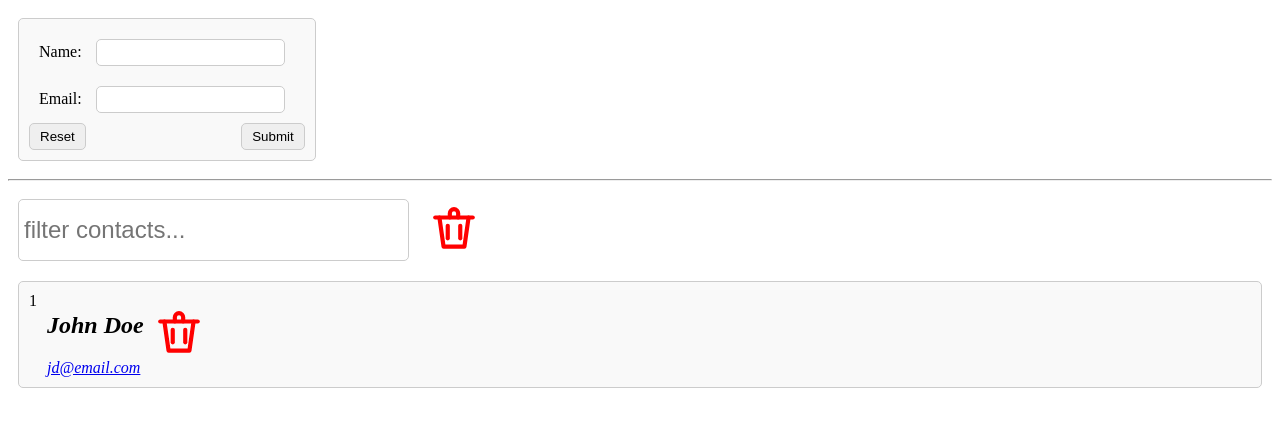
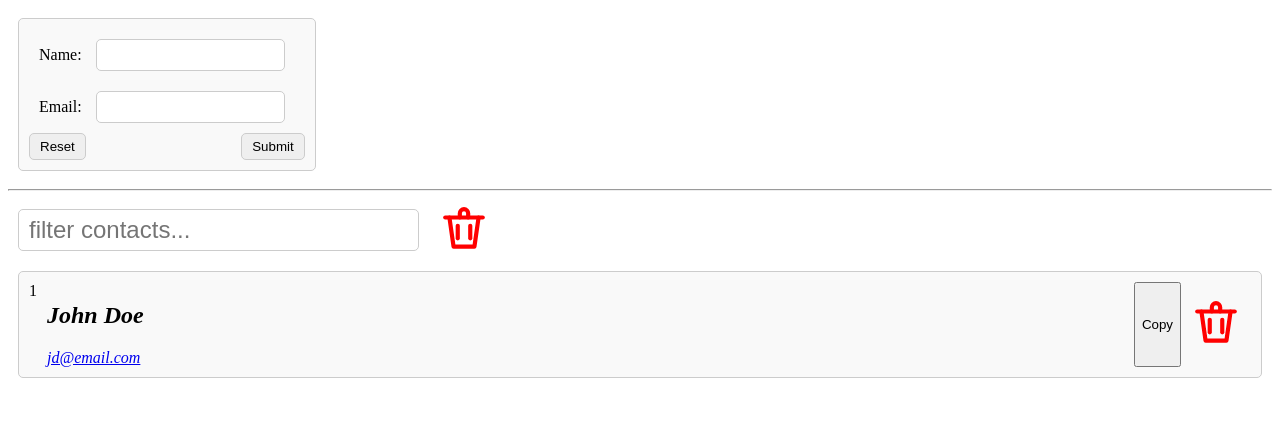
Before and after one commit to Ronterox/htmx-server, a PHP site: page /index.php in a window 1280 px wide. Shown: the top 427 px of the page. Run offline with PHP 8.4, Linux system fonts and the light colour scheme.

Commit message:
Ugly local copy button

```diff
--- a/contact.php
+++ b/contact.php
@@ -1,6 +1,6 @@
 <?php
 
-include 'view.php';
+require 'view.php';
 
 session_start();
 
--- a/html/index.html
+++ b/html/index.html
@@ -11,6 +11,7 @@
         }
 
         input {
+            height: 20px;
             padding: 5px;
             margin: 10px;
             border-radius: 5px;
@@ -33,6 +34,10 @@
             cursor: pointer;
         }
 
+        div>address {
+            width: 100%;
+        }
+
         button[type="submit"] {
             float: inline-end;
         }
@@ -52,8 +57,8 @@
         }
 
         #filter {
-            height: 50px;
             width: 30%;
+            padding: 10px;
             font-size: 1.5em;
         }
 
@@ -66,6 +71,7 @@
             counter-increment: contact;
             position: sticky;
             display: flex;
+            justify-content: space-between;
             overflow: hidden;
             transition: padding .1s;
         }
@@ -142,13 +148,14 @@
 </html>
 
 @block contact
-<div _="
-    on click set the value of #filter to the innerText of the next <h2/>
-    within me with wrapping then send keyup to #filter">
-    <address>
+<div>
+    <address _="
+        on click set the value of #filter to the innerText of the next <h2/>
+        within me with wrapping then send keyup to #filter">
         <h2>{{ $name }}</h2>
         <a href="mailto:{{ $email }}">{{ $email }}</a>
     </address>
+    <button _="on click make a <div/> put it after my parentNode then put my parentNode's innerHTML into it">Copy</button>
     <picture class="del-icon" hx-delete="/contact.php?id={{ $id }}" hx-target="closest div" hx-swap="delete">
         @render trash
     </picture>
--- a/index.php
+++ b/index.php
@@ -1,6 +1,6 @@
 <?php
 
-include 'view.php';
+require 'view.php';
 
 session_start();
 
```
